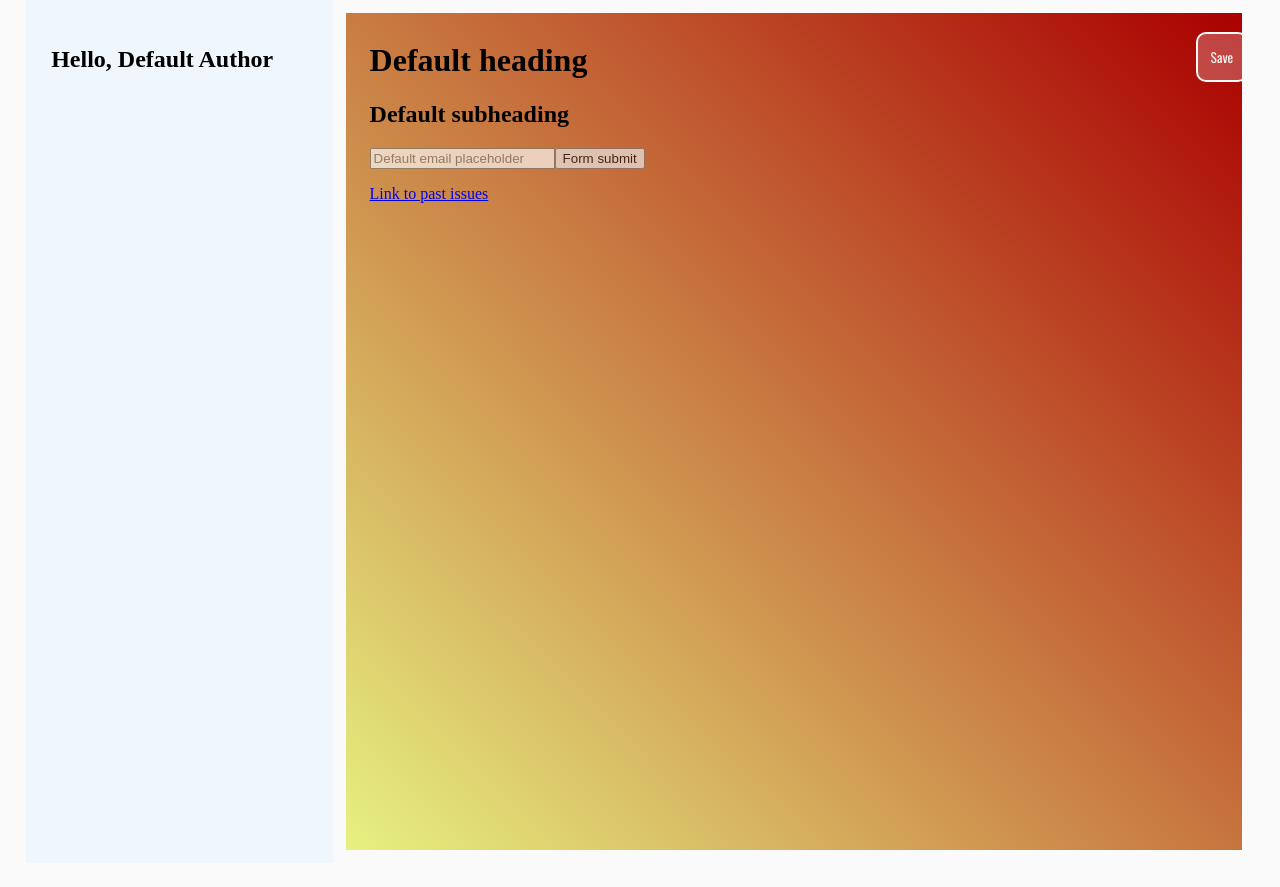
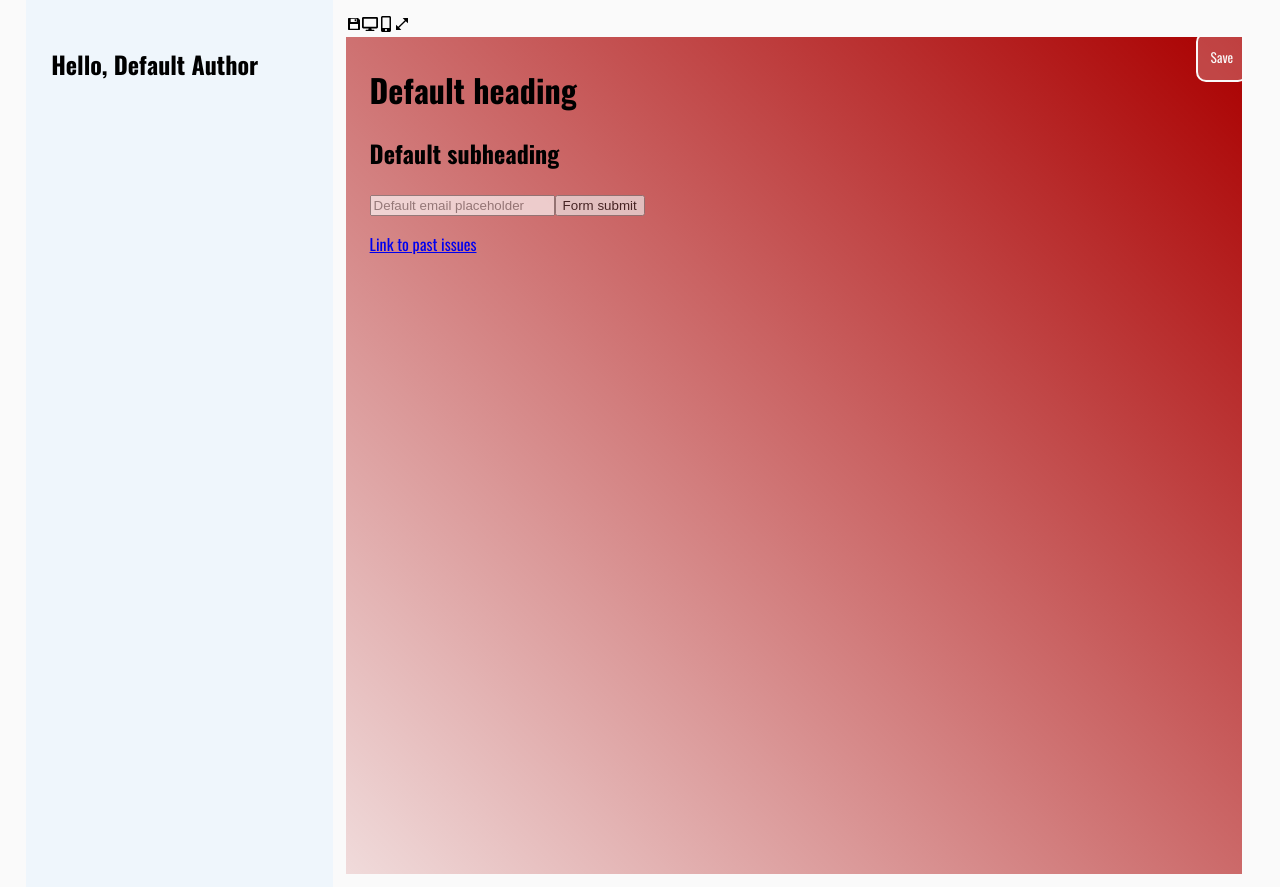
Before and after one commit to yassenshopov/inkmorphism-next, a Next.js app: page /Editor in a window 1280 px wide. Before the commit the page ends 863 px from the top, so only its background shows below. Built offline with nearby package versions, Linux system fonts and the light colour scheme; no server answers; the database is empty.

Commit message:
Added palette support for sites

```diff
--- a/pages/Editor.js
+++ b/pages/Editor.js
@@ -10,117 +10,13 @@ import { Button, createTheme, ThemeProvider } from '@mui/material';
 import { blue } from '@mui/material/colors';
 import { Container } from '@mui/system';
 import '@fontsource/roboto/500.css';
+import { MdOpenInFull } from 'react-icons/md'
+import { RiSave3Fill } from 'react-icons/ri'
+import { FaMobileAlt, FaDesktop } from 'react-icons/fa'
+import Head from 'next/head';
 // import '../styles/fonts/Oswald-VariableFont_wgth.ttf'
 
 function Editor(props) {
-
-  // STYLE VARIABLES AND THEME:
-
-  let color1 = 'rgba(230, 181, 22)';
-  let color2 = 'rgba(23, 115, 235)';
-  let color2Transparent = 'rgba(23, 115, 235, 0.4)';
-  let mainLight = '#fafafa';
-  let mainDark = '#252525';
-
-  let glassmorphism = {
-    palette: {
-      primary: {
-        main: color1,
-        light: mainLight,
-        dark: mainDark,
-      },
-      secondary: {
-        main: color2,
-      },
-    },
-    components: {
-      MuiCssBaseline: {
-        styleOverrides: `
-        @font-face {
-          font-family: 'Oswald';
-          src: url('../fonts/Oswald-VariableFont_wght.ttf') format('truetype');
-        }
-        `,
-      },
-      MuiContainer: {
-        defaultProps: {
-          direction: "column",
-          alignItems: "center",
-          justifyContent: "center",
-          sx: {
-            background: `linear-gradient(45deg,`+ color2Transparent + `, ` + color2 + `)`,
-            p: 1,
-            position: 'relative',
-          },
-        }
-      },
-      MuiAppBar: {
-        defaultProps: {
-          sx: {
-            background: 'none',
-            width: '100%',
-            borderRadius: '1rem',
-            backdropFilter: 'brightness(1.1) blur(10px)',
-            zIndex: '2',
-            my: 5,
-            py: 2,
-            color: mainLight,
-            fontSize: '2rem',
-            boxShadow: '0 0 20px rgb(256 256 256 / 50%)',
-          },
-        }
-      },
-      MuiToolbar: {
-        defaultProps: {
-          sx: {
-            display: 'flex',
-            flexDirection: 'row',
-            justifyContent: "space-evenly",
-            alignContent: "center",
-          }
-        }
-      },
-      MuiBottomNavigation: {
-        defaultProps: {
-          sx: {
-            boxSizing: 'border-box',
-            background: 'none',
-            // background: `linear-gradient(45deg,`+ mainLight + `, ` + color2 + `)`,
-            width: '100%',
-            borderRadius: '1rem',
-            backdropFilter: 'brightness(1.1) blur(10px)',
-            boxShadow: 3,
-            display: 'flex',
-            flexDirection: 'row',
-            justifyContent: 'space-evenly',
-            alignItems: 'center',
-            color: mainDark,
-            my: 2,
-            py: 5,
-            boxShadow: '0 0 20px rgb(256 256 256 / 50%)',
-          },
-        }
-      },
-      MuiLink: {
-        defaultProps: {
-          sx: {
-            color: mainDark,
-            textDecorationColor: mainDark
-          }
-        }
-      },
-      MuiTypography: {
-        defaultProps: {
-          sx: {
-            fontFamily: 'Oswald'
-          }
-        }
-      }
-    }
-  }
-
-  const theme = createTheme(glassmorphism)
-  console.log(theme)
 
   // VARIABLES:
   let callbackDefaults = {
@@ -132,7 +28,9 @@ function Editor(props) {
     style_main           : "futurism",
     palette              : {
       color1: "#e6f181",
-      color2: "#aa0000"
+      color2: "#aa0000",
+      color1Transparent: "#e6f18120",
+      color2Transparent: "#aa000020",
     },
 
     //
@@ -194,6 +92,7 @@ function Editor(props) {
     setFiles({
       logo: logo,
     })
+    console.log(logo)
     }
   }
 
@@ -212,6 +111,124 @@ function Editor(props) {
   //     dialog.style.display = "block"
   //   }
   // };
+
+    // STYLE VARIABLES AND THEME:
+
+    let color1 = 'rgba(230, 181, 22)';
+    let color2 = 'rgba(23, 115, 235)';
+    let color1Transparent = 'rgba(230, 181, 22, 0.4)';
+    let color2Transparent = 'rgba(23, 115, 235, 0.4)';
+    let mainLight = '#fafafa';
+    let mainDark = '#252525';
+
+    let glassmorphism = {
+      palette: {
+        primary: {
+          main: color1,
+          light: mainLight,
+          dark: mainDark,
+        },
+        secondary: {
+          main: color2,
+        },
+      },
+      components: {
+        MuiCssBaseline: {
+          styleOverrides: `
+          @font-face {
+            font-family: 'Oswald';
+            src: url('../fonts/Oswald-VariableFont_wght.ttf') format('truetype');
+          }
+          `,
+        },
+        MuiContainer: {
+          defaultProps: {
+            direction: "column",
+            alignItems: "center",
+            justifyContent: "center",
+            sx: {
+              background: `linear-gradient(45deg,`+ color2Transparent + `, ` + color2 + `)`,
+              p: 1,
+              position: 'relative',
+            },
+          }
+        },
+        MuiAppBar: {
+          defaultProps: {
+            sx: {
+              background: 'none',
+              width: '100%',
+              borderRadius: '1rem',
+              backdropFilter: 'brightness(1.1) blur(10px) saturate(2)',
+              zIndex: '2',
+              my: 5,
+              py: 2,
+              color: mainLight,
+              fontSize: '2rem',
+              boxShadow: '0 0 20px rgb(256 256 256 / 50%)',
+            },
+          }
+        },
+        MuiToolbar: {
+          defaultProps: {
+            sx: {
+              display: 'flex',
+              flexDirection: 'row',
+              justifyContent: "space-evenly",
+              alignContent: "center",
+            }
+          }
+        },
+        MuiButton: {
+          defaultProps: {
+            sx: {
+              backgroundColor: defaults['palette']['color1'],
+              color: mainLight,
+              textTransform: 'capitalize',
+              boxShadow: '0.5vw 0.5vw 20px ' + defaults['palette']['color1Transparent'],
+            }
+          }
+        },
+        MuiBottomNavigation: {
+          defaultProps: {
+            sx: {
+              boxSizing: 'border-box',
+              background: 'none',
+              // background: `linear-gradient(45deg,`+ mainLight + `, ` + color2 + `)`,
+              width: '100%',
+              borderRadius: '1rem',
+              backdropFilter: 'brightness(1.1) blur(10px) saturate(2)',
+              boxShadow: 3,
+              display: 'flex',
+              flexDirection: 'row',
+              justifyContent: 'space-evenly',
+              alignItems: 'center',
+              color: mainDark,
+              my: 2,
+              py: 5,
+              boxShadow: '0 0 20px rgb(256 256 256 / 50%)',
+            },
+          }
+        },
+        MuiLink: {
+          defaultProps: {
+            sx: {
+              color: mainDark,
+              textDecorationColor: mainDark
+            }
+          }
+        },
+        MuiTypography: {
+          defaultProps: {
+            sx: {
+              fontFamily: 'Oswald'
+            }
+          }
+        }
+      }
+    }
+
+  const theme = createTheme(glassmorphism)
 
   let savedData = JSON.parse(JSON.stringify(defaults));
 
@@ -241,9 +258,10 @@ function Editor(props) {
   return (
     <div className="Editor">
 
-      <HelmetProvider>
+      <Head>
+        <link rel="icon" href="/favicon.ico" />
         <title>{defaults['title']}</title>
-      </HelmetProvider>
+      </Head>
 
       {/* <dialog open>
         <p>You are refreshing the page</p>
@@ -252,7 +270,12 @@ function Editor(props) {
 
       <main id='editor'>
 
-        <nav id='nav'></nav>
+        <nav id='nav'>
+          <RiSave3Fill/>
+          <FaDesktop/>
+          <FaMobileAlt/>
+          <MdOpenInFull/>
+        </nav>
 
         <p id='loader'>Loading...</p>
         <button id="fetch" onClick={getData}></button>
@@ -260,7 +283,7 @@ function Editor(props) {
         <ThemeProvider theme={theme}>
           <Container
             sx={{
-              background: `linear-gradient(45deg,`+ defaults['palette']['color1'] + `, ` + defaults['palette']['color2'] + `)`,
+              background: `linear-gradient(45deg,`+ defaults['palette']['color2Transparent'] + `, ` + defaults['palette']['color2'] + `)`,
               p: 1,
               position: 'relative',
             }}
--- a/pages/components/footer.js
+++ b/pages/components/footer.js
@@ -1,10 +1,11 @@
 import { BottomNavigation, Typography, Link } from "@mui/material";
+import { GiQuillInk } from 'react-icons/gi'
 
 export default function Footer(props) {
     if (props['footer']['exists']) {
         return (
             <BottomNavigation>
-                <Typography>Created with <Link href="https://inkmorphism.com">Inkmorphism</Link></Typography>
+                <Typography>Created with <Link href="https://inkmorphism.com">Inkmorphism <GiQuillInk/></Link></Typography>
                 <Typography className="footer_txt">{props['footer']['customTxt']}</Typography>
             </BottomNavigation>
         );
--- a/pages/components/nav.js
+++ b/pages/components/nav.js
@@ -5,7 +5,7 @@ export default function Nav(props) {
         return (
             <AppBar position="static">
                 <Toolbar>
-                    <img src={props['nav']['logo']}/>
+                    <img src={props['nav']['logo']} style={{width: '4vw'}}/>
                     <Typography sx={{fontFamily: 'Oswald'}} variant="p">{props['nav']['title']}</Typography>
                     <Button variant="contained">{props['nav']['button']}</Button>
                 </Toolbar>
--- a/styles/Editor.css
+++ b/styles/Editor.css
@@ -33,6 +33,7 @@ html {
   display: flex;
   flex-direction: row-reverse;
   box-sizing: border-box;
+  font-family: var(--font2);
 }
 .Editor .disabled {
   pointer-events: none;
--- a/styles/Editor.less
+++ b/styles/Editor.less
@@ -39,6 +39,8 @@ html {
     display: flex;
     flex-direction: row-reverse;
     box-sizing: border-box;
+    font-family: var(--font2);
+
 
     // dialog {
     //     display: none;
@@ -50,7 +52,7 @@ html {
         opacity: 0.65;
     }
 
-    >main {
+    > main {
         // >*, >*>* {
         //     // border: 1px solid #25252510;
         // }
```
